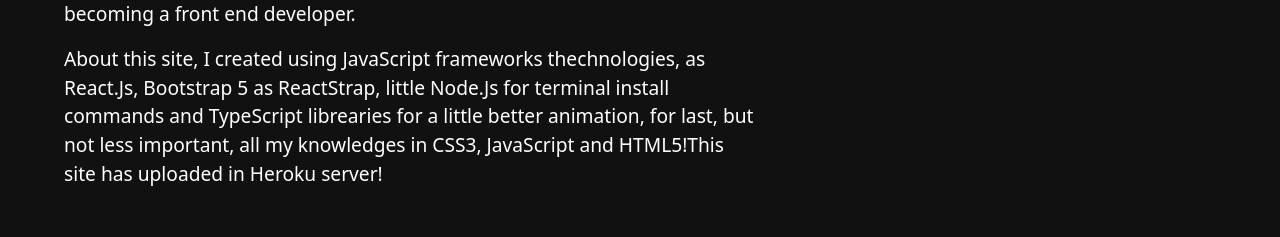
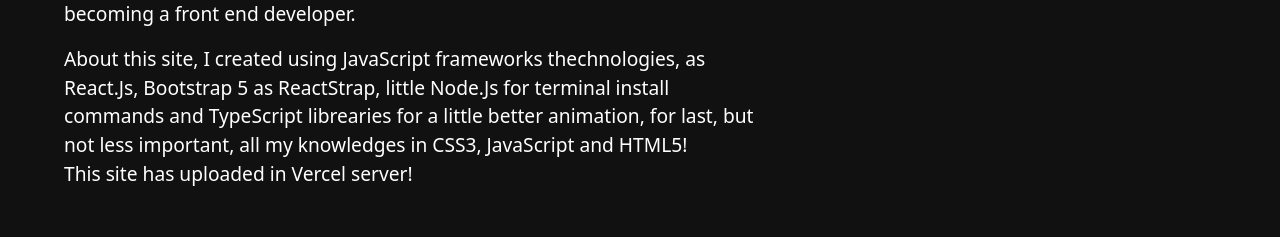
Before and after one commit to GustavoS10/DevGusta, a React (Create React App) app: page / in a window 1280 px wide. Shown: the part 1000-1237 px from the top of the page. Built offline with nearby package versions, Linux system fonts and the light colour scheme.

Commit message:
Update Sobre.js

```diff
--- a/src/Components/Sobre/Sobre.js
+++ b/src/Components/Sobre/Sobre.js
@@ -18,7 +18,8 @@
               as React.Js, Bootstrap 5 as ReactStrap, little Node.Js for terminal install
               commands and TypeScript librearies for a little better animation, for last,
               but not less important, all my knowledges in CSS3, JavaScript and HTML5!
-              <span id="site">This site has uploaded in Heroku server!</span>
+              <br/>
+              <span id="site">This site has uploaded in Vercel server!</span>
             </p>
         </Container>
     </div>
```
